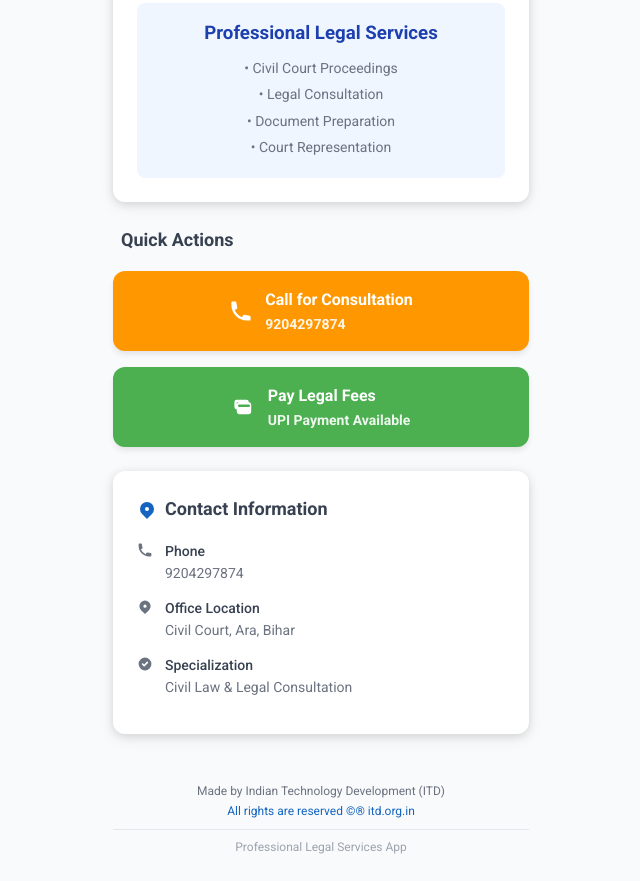
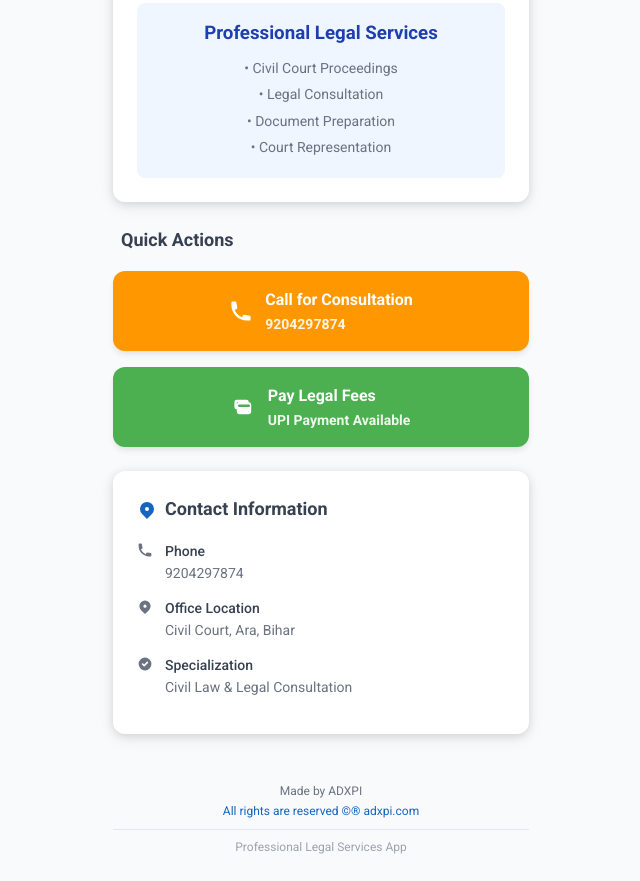
Before and after one commit to jitendraadvocate/web, a plain HTML site: page index.html in a window 1280 px wide. Shown: the part 457-1338 px from the top of the page, without its empty margins (319-959 px from the left). Drawn offline with Linux system fonts and the light colour scheme.

Commit message:
Update index.html

```diff
--- a/index.html
+++ b/index.html
@@ -598,9 +598,9 @@
         <!-- Footer -->
         <footer class="footer">
             <div class="container">
-                <p>Made by Indian Technology Development (ITD)</p>
+                <p>Made by ADXPI</p>
                 <p>
-                    <a href="http://itd.org.in/">All rights are reserved ©® itd.org.in</a>
+                    <a href="http://adxpi.com/">All rights are reserved ©® adxpi.com</a>
                 </p>
                 <div class="footer-divider">
                     <p class="footer-app-name">Professional Legal Services App</p>
```
